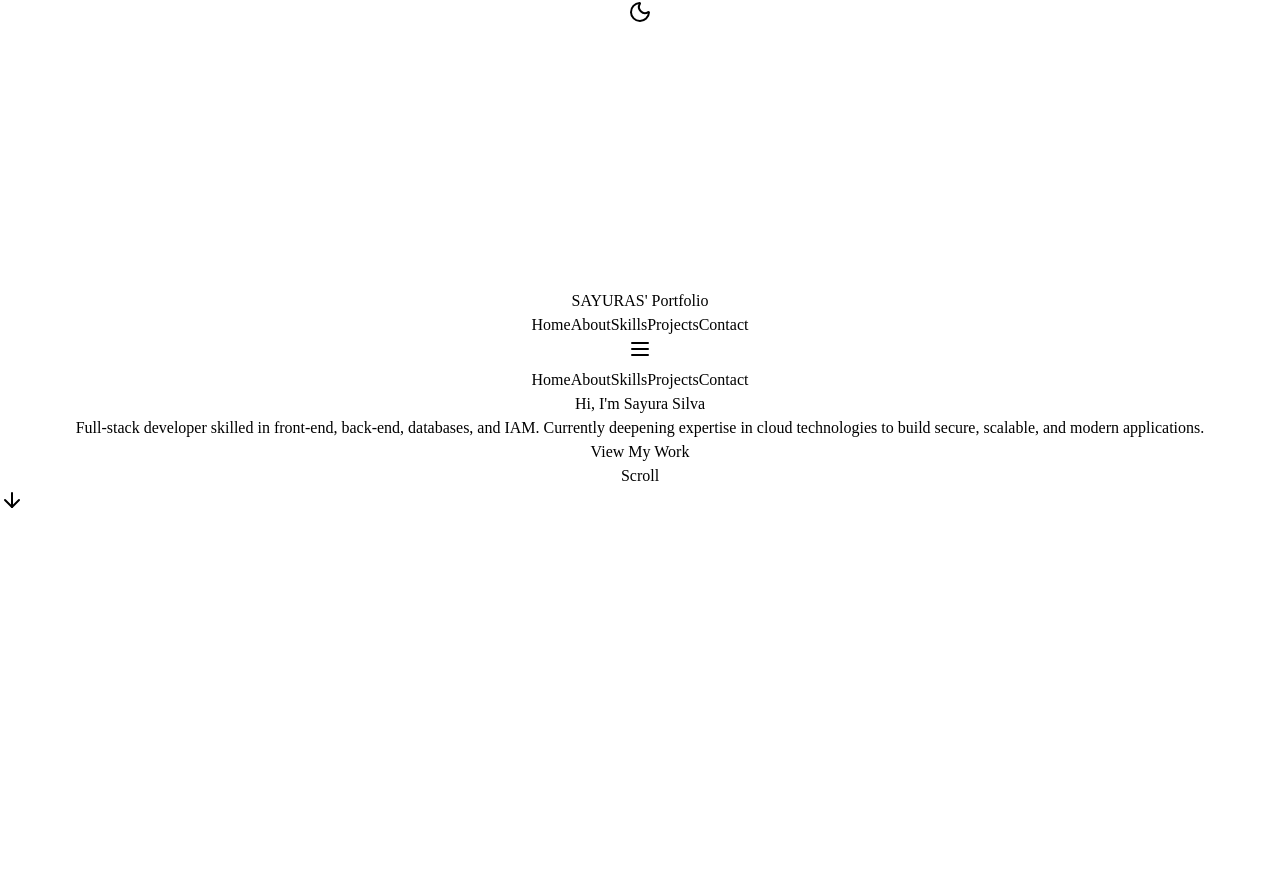
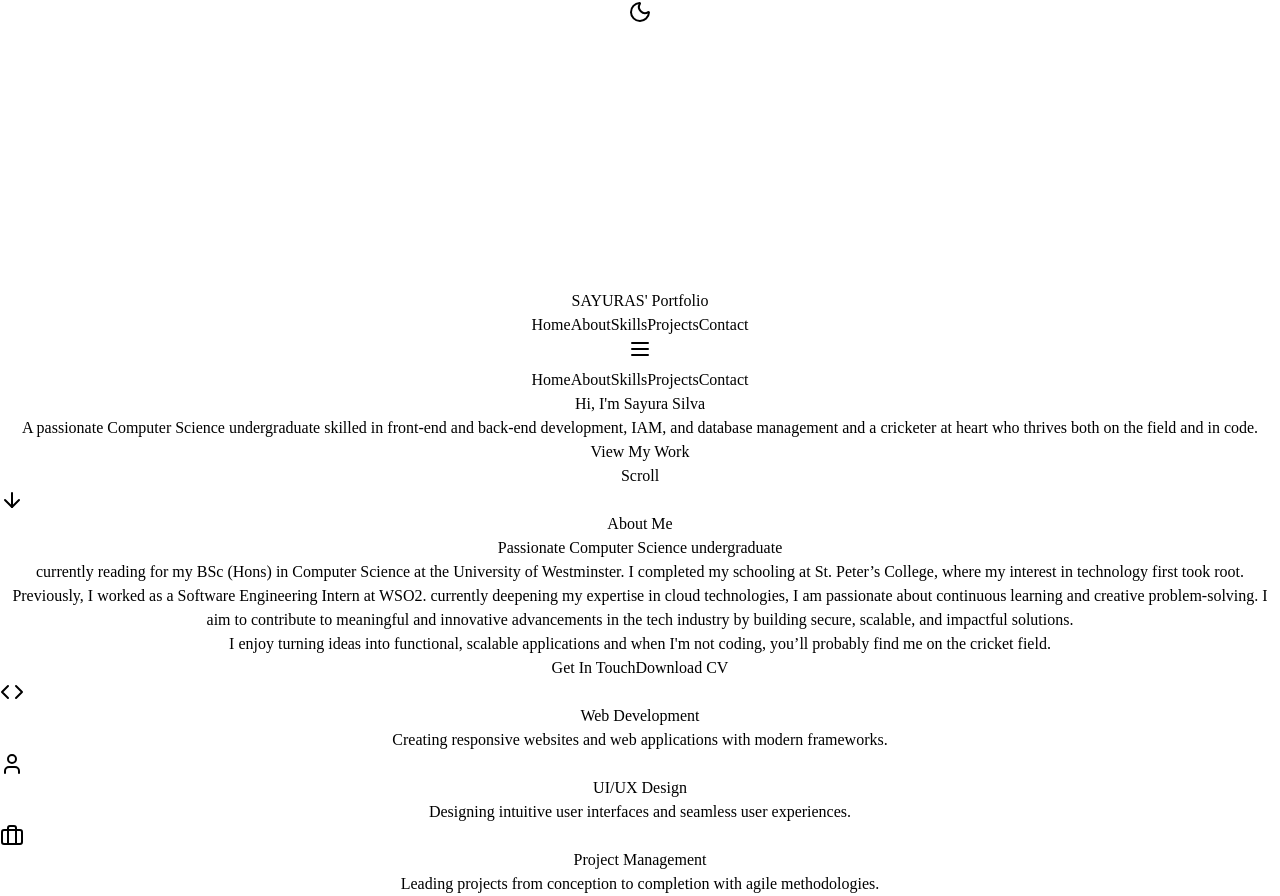
Before and after one commit to sayurax/MyPortfolio, a React (Vite) app in the folder vite-project/: page / in a window 1280 px wide. Before the commit the page ends 800 px from the top, so only its background shows below. Built offline with nearby package versions, Linux system fonts and the light colour scheme.

Commit message:
Developed the About Section

```diff
--- /dev/null
+++ b/vite-project/src/components/AboutSection.jsx
@@ -0,0 +1,96 @@
+import { Briefcase, Code, User } from "lucide-react";
+
+export const AboutSection = () => {
+  return (
+    <section id="about" className="py-24 px-4 relative">
+      {" "}
+      <div className="container mx-auto max-w-5xl">
+        <h2 className="text-3xl md:text-4xl font-bold mb-12 text-center">
+          About <span className="text-primary"> Me</span>
+        </h2>
+
+        <div className="grid grid-cols-1 md:grid-cols-2 gap-12 items-center">
+          <div className="space-y-6">
+            <h3 className="text-2xl font-semibold">
+              Passionate Computer Science undergraduate
+            </h3>
+
+            <p className="text-muted-foreground">
+              currently reading for my BSc (Hons) in Computer Science at the University of Westminster. I completed my schooling at St. Peter’s College, where my interest in technology first took root.
+            </p>
+
+            <p className="text-muted-foreground">
+             Previously, I worked as a Software Engineering Intern at WSO2.
+             currently deepening my expertise in cloud technologies, I am passionate about continuous learning and creative problem-solving.
+             I aim to contribute to meaningful and innovative advancements in the tech industry by building secure, scalable, and impactful solutions.
+            </p>
+
+            <p className="text-muted-foreground">
+             I enjoy turning ideas into functional, scalable applications and when I'm not coding, you’ll probably find me on the cricket field.
+            </p>
+
+            <div className="flex flex-col sm:flex-row gap-4 pt-4 justify-center">
+              <a href="#contact" className="cosmic-button">
+                {" "}
+                Get In Touch
+              </a>
+
+              <a
+                href=""
+                className="px-6 py-2 rounded-full border border-primary text-primary hover:bg-primary/10 transition-colors duration-300"
+              >
+                Download CV
+              </a>
+            </div>
+          </div>
+
+          <div className="grid grid-cols-1 gap-6">
+            <div className="gradient-border p-6 card-hover">
+              <div className="flex items-start gap-4">
+                <div className="p-3 rounded-full bg-primary/10">
+                  <Code className="h-6 w-6 text-primary" />
+                </div>
+                <div className="text-left">
+                  <h4 className="font-semibold text-lg"> Web Development</h4>
+                  <p className="text-muted-foreground">
+                    Creating responsive websites and web applications with
+                    modern frameworks.
+                  </p>
+                </div>
+              </div>
+            </div>
+            <div className="gradient-border p-6 card-hover">
+              <div className="flex items-start gap-4">
+                <div className="p-3 rounded-full bg-primary/10">
+                  <User className="h-6 w-6 text-primary" />
+                </div>
+                <div className="text-left">
+                  <h4 className="font-semibold text-lg">UI/UX Design</h4>
+                  <p className="text-muted-foreground">
+                    Designing intuitive user interfaces and seamless user
+                    experiences.
+                  </p>
+                </div>
+              </div>
+            </div>
+            <div className="gradient-border p-6 card-hover">
+              <div className="flex items-start gap-4">
+                <div className="p-3 rounded-full bg-primary/10">
+                  <Briefcase className="h-6 w-6 text-primary" />
+                </div>
+
+                <div className="text-left">
+                  <h4 className="font-semibold text-lg">Project Management</h4>
+                  <p className="text-muted-foreground">
+                    Leading projects from conception to completion with agile
+                    methodologies.
+                  </p>
+                </div>
+              </div>
+            </div>
+          </div>
+        </div>
+      </div>
+    </section>
+  );
+};
--- a/vite-project/src/components/HeroSection.jsx
+++ b/vite-project/src/components/HeroSection.jsx
@@ -21,8 +21,8 @@
           </h1>
 
           <p className="text-lg md:text-xl text-muted-foreground max-2-2xl mx-auto opacity-0 animate-fade-in-delay-3">
-            Full-stack developer skilled in front-end, back-end, databases, and IAM.
-            Currently deepening expertise in cloud technologies to build secure, scalable, and modern applications.
+            A passionate Computer Science undergraduate skilled in front-end and back-end development, IAM, and database management
+            and a cricketer at heart who thrives both on the field and in code.
           </p>
 
           <div className="pt-4 opacity-0 animate-fade-in-delay-4">
--- a/vite-project/src/pages/Home.jsx
+++ b/vite-project/src/pages/Home.jsx
@@ -2,6 +2,7 @@
 import { StarBackground } from "../components/StarBackground"
 import { ThemeToggle } from "../components/ThemeToggle"
 import { HeroSection } from "../components/HeroSection"
+import { AboutSection } from "../components/AboutSection"
 
 
 
@@ -20,6 +21,7 @@
         {/* Main Content */}
         <main>
             <HeroSection />
+            <AboutSection />
         </main>
 
 
```
